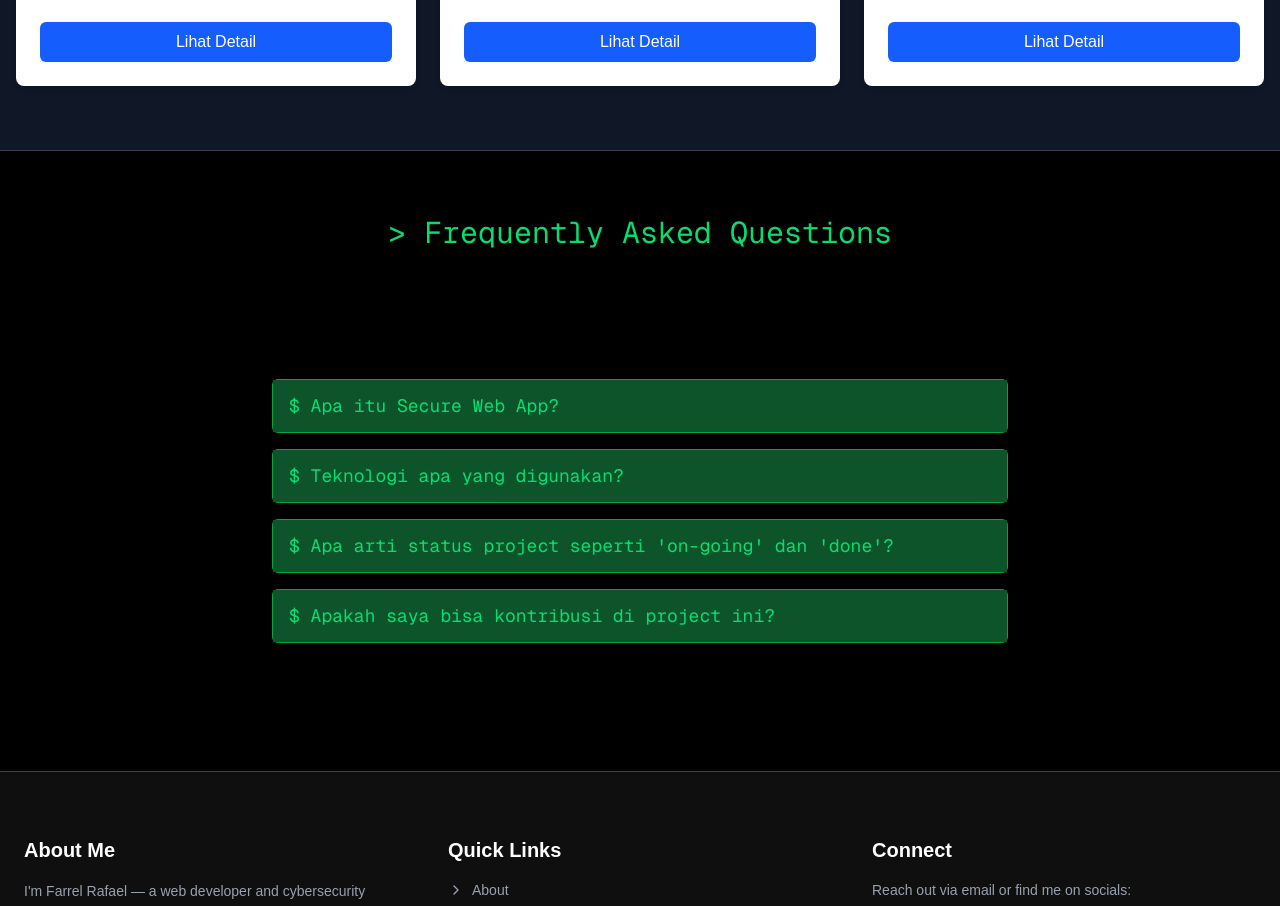
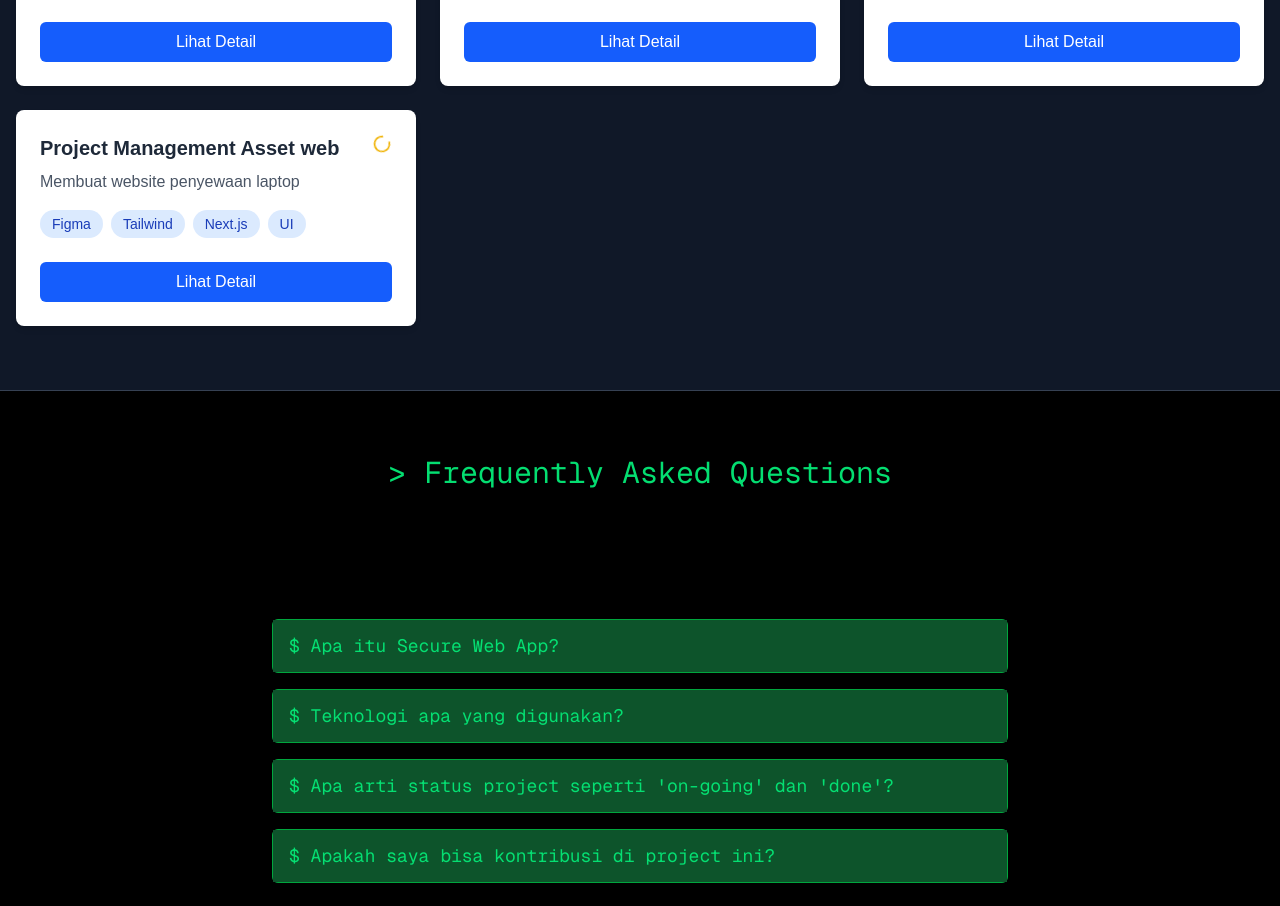
Before and after one commit to bifrace/farrelrafael-web-projects, a Next.js app: page / in a window 1280 px wide. Shown: the part 1232-2138 px from the top of the page. Built offline with nearby package versions, Linux system fonts and the light colour scheme.

Commit message:
update Project

```diff
--- a/src/app/page.jsx
+++ b/src/app/page.jsx
@@ -34,6 +34,14 @@ const allProjects = [
     tags: ["Figma", "Design", "UI"],
     status: "done",
     link: "#",
+  },
+  {
+    id: 4,
+    title: "Project Management Asset web",
+    description: "Membuat website penyewaan laptop",
+    tags: ["Figma", "Tailwind", "Next.js", "UI"],
+    status: "on-going",
+    link: "https://github.com/bifrace/manajemen-aset-laptop",
   },
 ];
 
--- a/tsconfig.json
+++ b/tsconfig.json
@@ -23,6 +23,6 @@
       }
     ]
   },
-  "include": ["next-env.d.ts", "**/*.ts", "**/*.tsx", ".next/types/**/*.ts"],
+  "include": ["next-env.d.ts", "**/*.ts", "**/*.tsx", ".next/types/**/*.ts", "next.config.js"],
   "exclude": ["node_modules"]
 }
```
